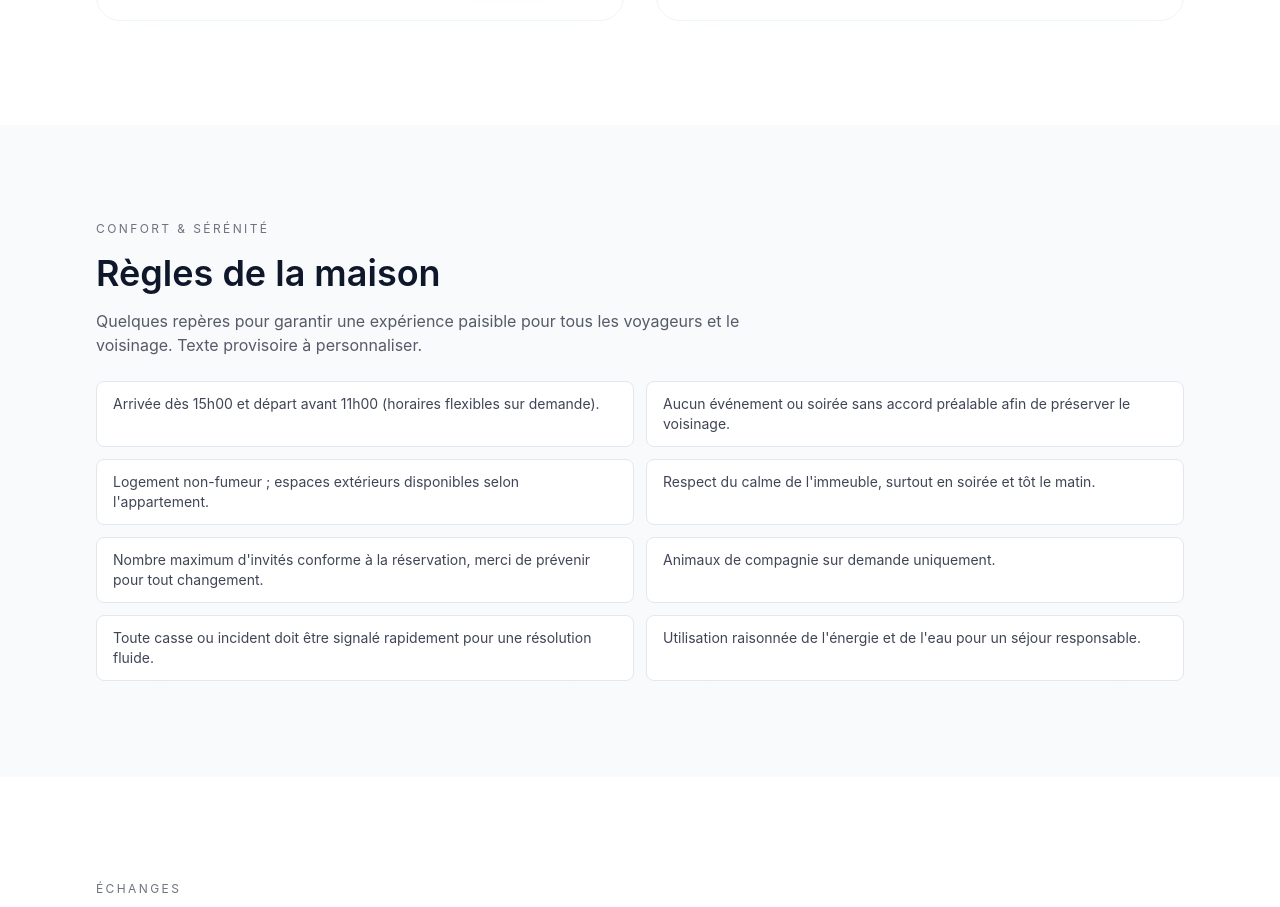
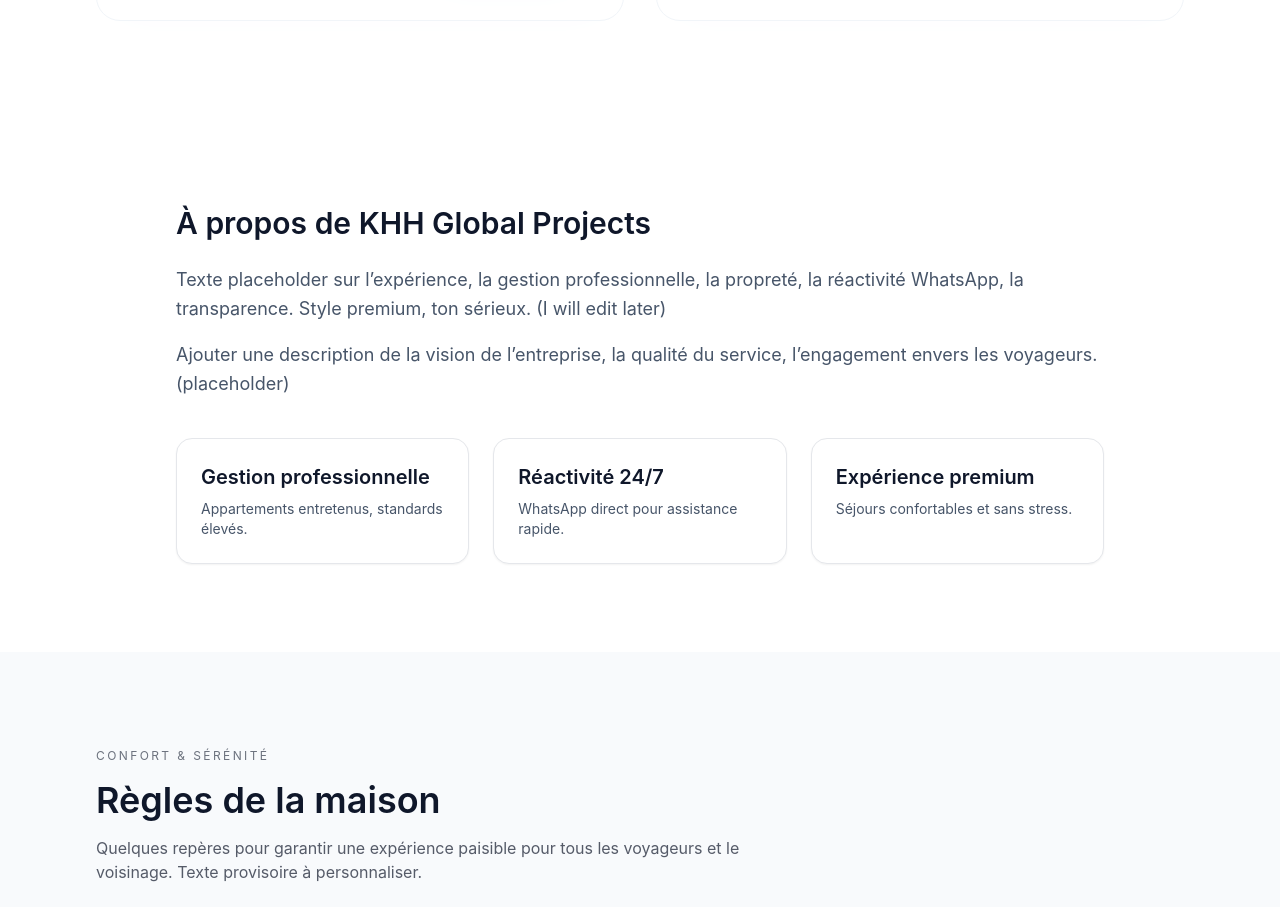
Before and after one commit to parodave/IAMobileHome, a Next.js app: page / in a window 1280 px wide. Shown: the part 1792-2699 px from the top of the page. Built offline with nearby package versions, Linux system fonts and the light colour scheme.

Commit message:
Add about section for KHH Global Projects

```diff
--- a/app/page.tsx
+++ b/app/page.tsx
@@ -1,3 +1,5 @@
+// app/page.tsx
+import AboutHostSection from '@/components/sections/AboutHostSection';
 import { SiteHeader } from '../components/layout/SiteHeader';
 import { SiteFooter } from '../components/layout/SiteFooter';
 import { HeroSection } from '../components/sections/HeroSection';
@@ -13,6 +15,7 @@ export default function HomePage() {
       <main className="space-y-2">
         <HeroSection />
         <ApartmentsSection />
+        <AboutHostSection />
         <HouseRulesSection />
         <ContactSection />
         <LegalSection />
--- /dev/null
+++ b/components/sections/AboutHostSection.tsx
@@ -0,0 +1,32 @@
+// components/sections/AboutHostSection.tsx
+"use client";
+
+export default function AboutHostSection() {
+  return (
+    <section id="about" className="w-full py-20 px-6 md:px-12 max-w-5xl mx-auto">
+      <h2 className="text-3xl font-semibold mb-6">À propos de KHH Global Projects</h2>
+      <p className="text-lg text-slate-600 leading-relaxed mb-4">
+        Texte placeholder sur l’expérience, la gestion professionnelle, la propreté, la réactivité WhatsApp, la
+        transparence. Style premium, ton sérieux. (I will edit later)
+      </p>
+      <p className="text-lg text-slate-600 leading-relaxed mb-4">
+        Ajouter une description de la vision de l’entreprise, la qualité du service, l’engagement envers les voyageurs.
+        (placeholder)
+      </p>
+      <div className="grid grid-cols-1 md:grid-cols-3 gap-6 mt-10">
+        <div className="p-6 rounded-2xl border bg-white shadow-sm">
+          <h3 className="font-semibold text-xl mb-2">Gestion professionnelle</h3>
+          <p className="text-slate-600 text-sm">Appartements entretenus, standards élevés.</p>
+        </div>
+        <div className="p-6 rounded-2xl border bg-white shadow-sm">
+          <h3 className="font-semibold text-xl mb-2">Réactivité 24/7</h3>
+          <p className="text-slate-600 text-sm">WhatsApp direct pour assistance rapide.</p>
+        </div>
+        <div className="p-6 rounded-2xl border bg-white shadow-sm">
+          <h3 className="font-semibold text-xl mb-2">Expérience premium</h3>
+          <p className="text-slate-600 text-sm">Séjours confortables et sans stress.</p>
+        </div>
+      </div>
+    </section>
+  );
+}
```
